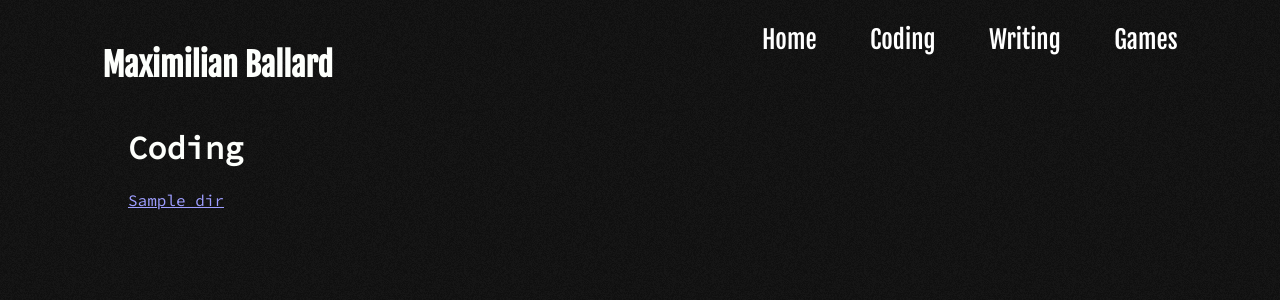
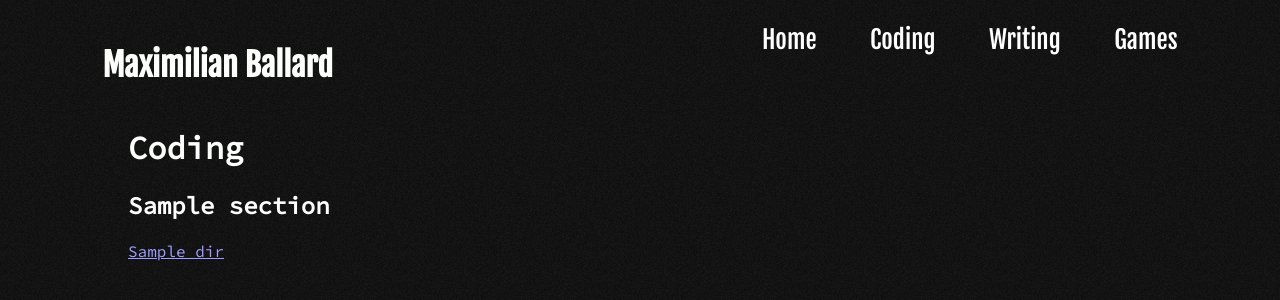
Before and after one commit to ediw8311xht/mywebsiteflask, a Flask app: template app/templates/html/Coding.html in a window 1280 px wide. Shown: the top 300 px of the page. Run offline with Flask 3, Linux system fonts and the light colour scheme; the template is opened without the code that fills it: most values are stand-ins (such as "Sample title", 1, 10 or a date in 2020); some libraries are stand-ins or nearby versions.

Commit message:
basic_subsections

```diff
--- a/app/templates/html/Coding.html
+++ b/app/templates/html/Coding.html
@@ -11,11 +11,16 @@
 
 <h1>Coding</h1>
 
+    {% for section in sections %}
 
-{% for dir in dirs %}
-<div>
-  <a href="/sub/Coding/{{dir}}">{{ dir }}</a>
-</div>
-{% endfor %}
+        <h2>{{ section['name'] }}</h2>
+
+        {% for dir in section['dirs'] %}
+            <div>
+              <a href="/sub/Coding/{{dir}}">{{ dir }}</a>
+            </div>
+        {% endfor %}
+
+    {% endfor %}
 
 {% endblock %}
--- a/app/templates/html/Home.html
+++ b/app/templates/html/Home.html
@@ -7,6 +7,7 @@
 <h1>Home</h1>
 <div id="home-about-me">
   <p>Some Programming and Linux stuff, mostly.</p>
+  <img src="{{ url_for('static', filename='images/il_do_the_praxis.webp') }}" alt="il do the praxis tard"/>
   <a href="https://stackexchange.com/users/6465103/maximilian-ballard">
     <img src="https://stackexchange.com/users/flair/6465103.png" width="208" height="58" alt="profile for Maximilian Ballard on Stack Exchange, a network of free, community-driven Q&amp;A sites" title="profile for Maximilian Ballard on Stack Exchange, a network of free, community-driven Q&amp;A sites"/>
   </a>
```
